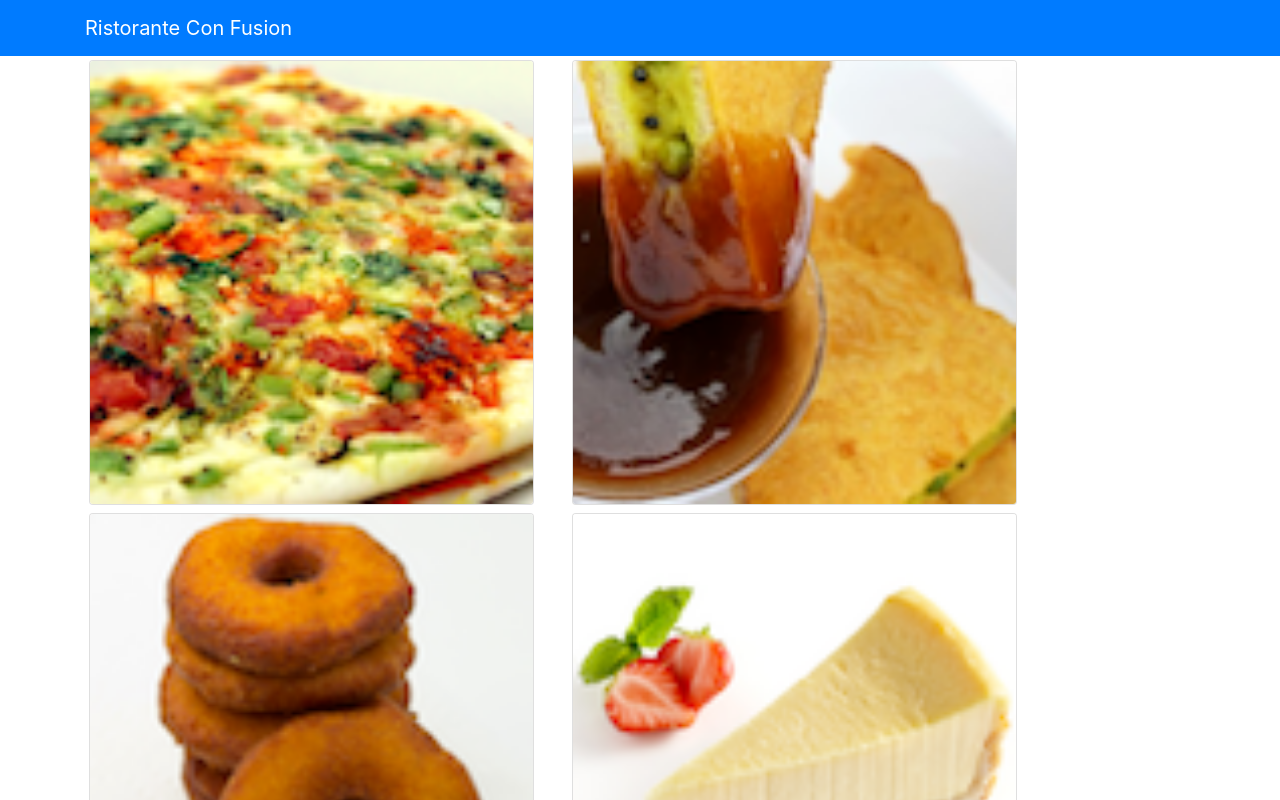
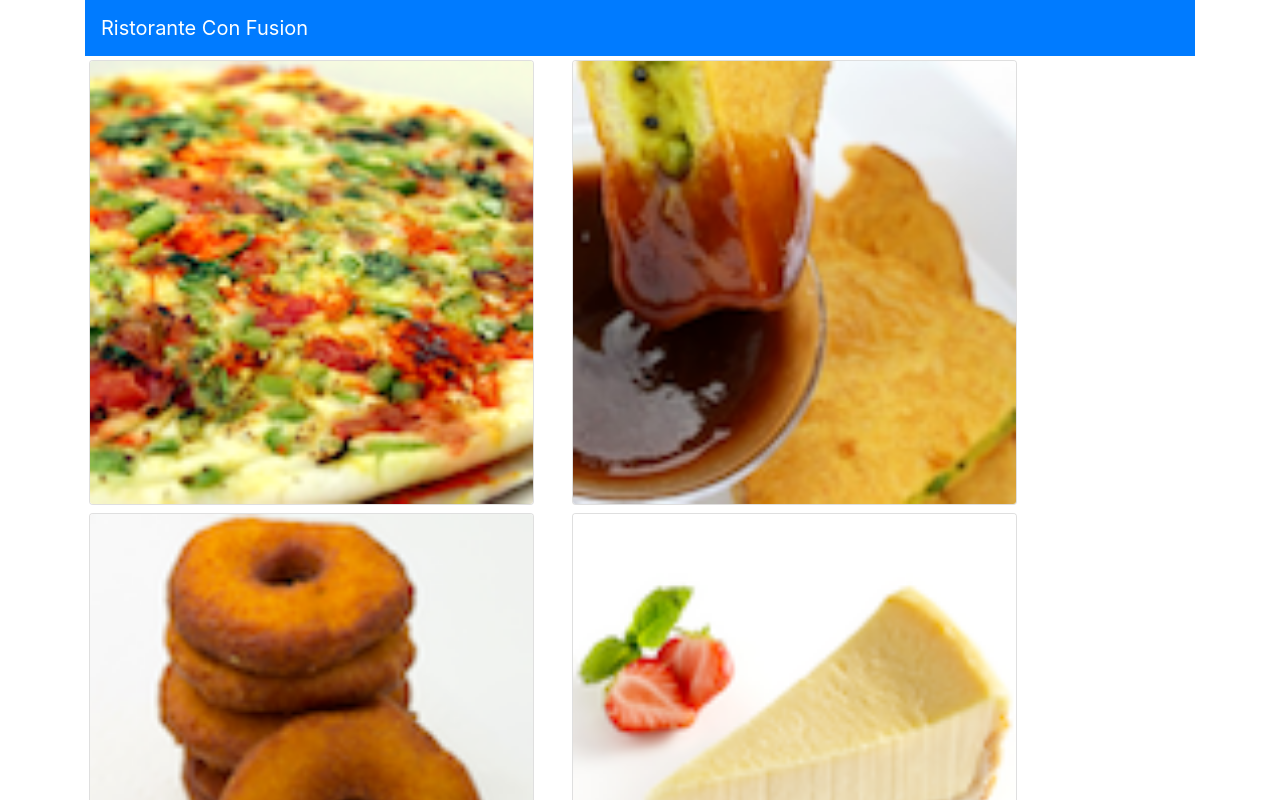
Before and after one commit to lpm0073/coursera-react, a React (Create React App) app in the folder confusion/: page / in a window 1280 px wide. Both pictures are taken after a click on the element 311 px from the left and 282 px from the top of the page. Shown: the top 800 px of the page. Built offline with nearby package versions, Linux system fonts and the light colour scheme.

Commit message:
Homework 1 Task 3 - React bugs be gone with yee

```diff
--- a/confusion/src/App.js
+++ b/confusion/src/App.js
@@ -16,11 +16,9 @@ class App extends Component {
 
   render() {
     return (
-      <div>
+      <div className="container">
       <Navbar dark color="primary">
-        <div className="container">
           <NavbarBrand href="/">Ristorante Con Fusion</NavbarBrand>
-        </div>
       </Navbar>
       <Menu dishes={this.state.dishes} />
     </div>
--- a/confusion/src/components/DishdetailComponent.js
+++ b/confusion/src/components/DishdetailComponent.js
@@ -8,7 +8,6 @@ class DishDetail extends Component {
         super(props);
 
         console.log("Menu DishDetail constructor is invoked")
-        this.setState({ dish: props.dish});
     }
 
     renderDish(dish) {
@@ -50,7 +49,7 @@ class DishDetail extends Component {
                         <CardBody>
                             <CardTitle><h4>Comments</h4></CardTitle>
                             <CardText>
-                                <ul class = "list-unstyled">
+                                <ul className = "list-unstyled">
                                     {list_items}
                                 </ul>
                             </CardText>
--- a/confusion/src/components/MenuComponent.js
+++ b/confusion/src/components/MenuComponent.js
@@ -46,16 +46,10 @@ class Menu extends Component {
         console.log("Menu Component render invoked: ", ids)
 
         return (
-            <div className="container">
                 <div className="row">
                     {menu}
+                    <DishDetail dish={this.state.selectedDish} />
                 </div>
-                <div className="row">
-                  <div  className="col-12 m-1">
-                    <DishDetail dish={this.state.selectedDish} />
-                  </div>
-                </div>
-            </div>
         );
     }
 }
```
